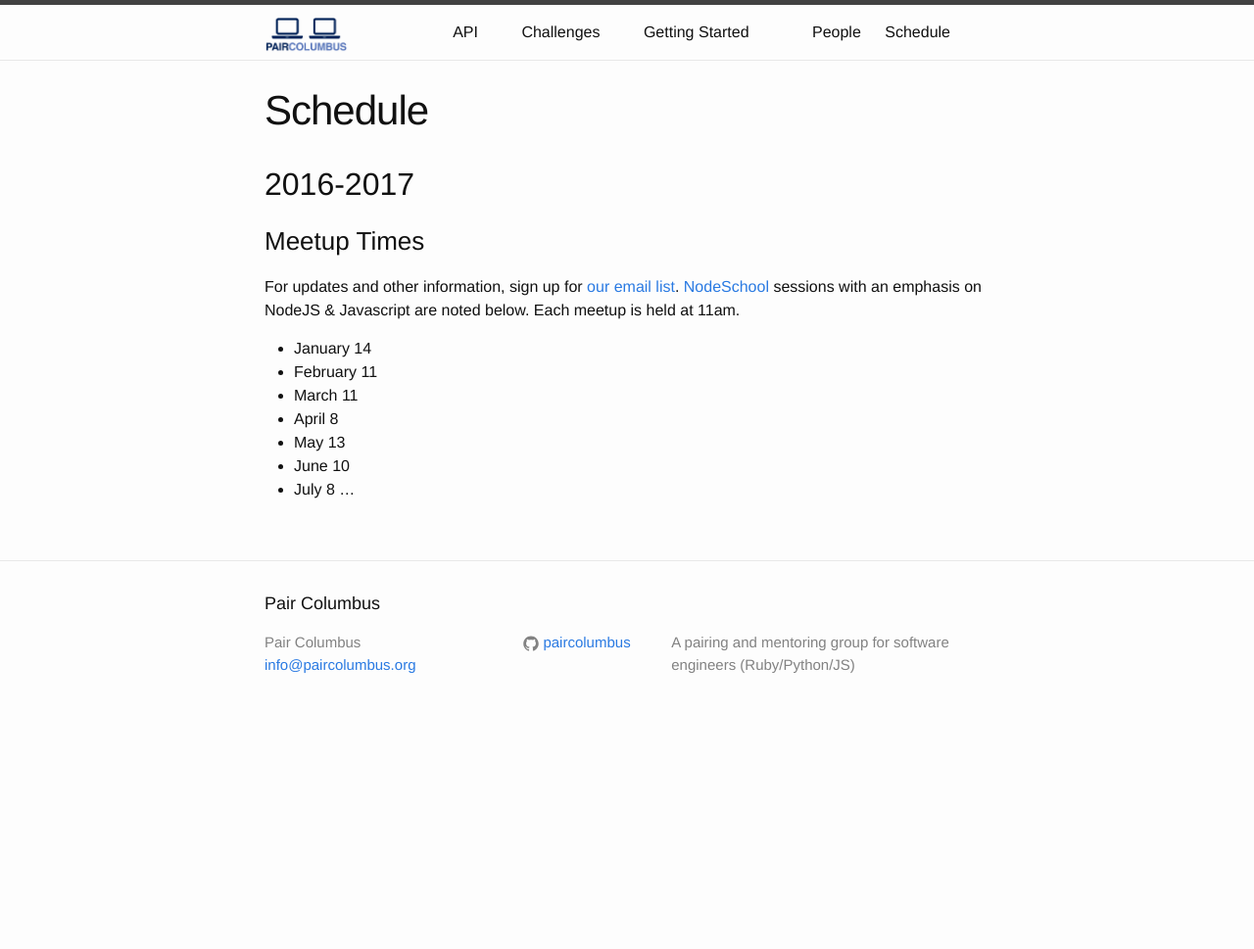
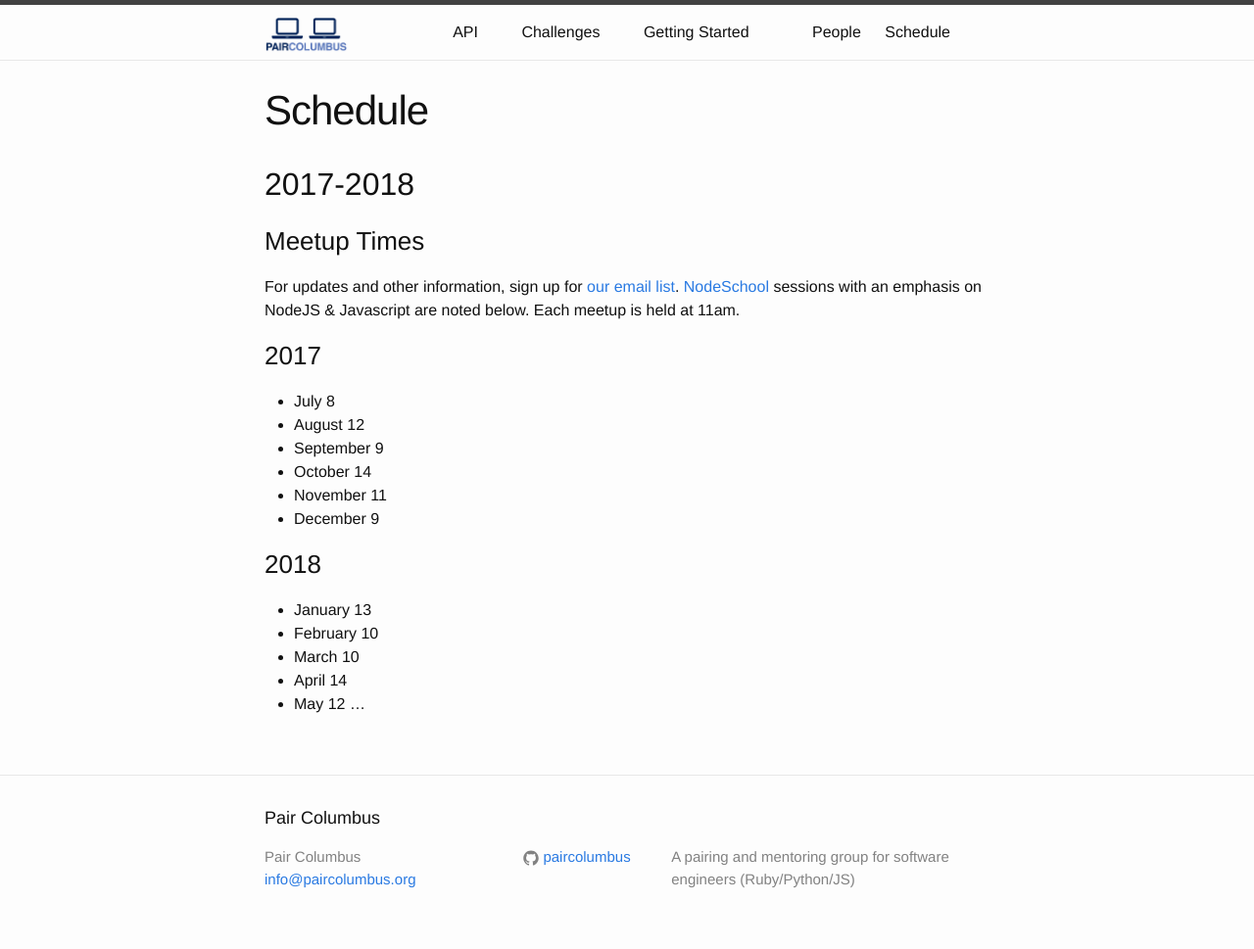
Before and after one commit to paircolumbus/paircolumbus.github.io, a Jekyll site: the page built from pages/schedule.md, in a window 1280 px wide. Shown: the whole page at 98% size. Built offline with Jekyll 4.4.1, drawn with Linux system fonts in a browser that asks for light colours; comment, search, counter and statistics services are not loaded; before the commit the page ends 900 px from its top, so only the background shows below that.

Commit message:
update schedule

```diff
--- a/pages/schedule.md
+++ b/pages/schedule.md
@@ -4,16 +4,23 @@ title: Schedule
 permalink: /schedule/
 ---
 
-## 2016-2017
+## 2017-2018
 
 ### Meetup Times
 For updates and other information, sign up for [our email list](http://paircolumbus.org/). [NodeSchool](http://nodeschool.io) sessions with an emphasis on NodeJS & Javascript are noted below. Each meetup is held at 11am.
 
-- January 14
-- February 11
-- March 11
-- April 8
-- May 13
-- June 10
+### 2017
 - July 8
+- August 12
+- September 9
+- October 14
+- November 11
+- December 9
+
+### 2018
+- January 13
+- February 10
+- March 10
+- April 14
+- May 12
 ...
```
